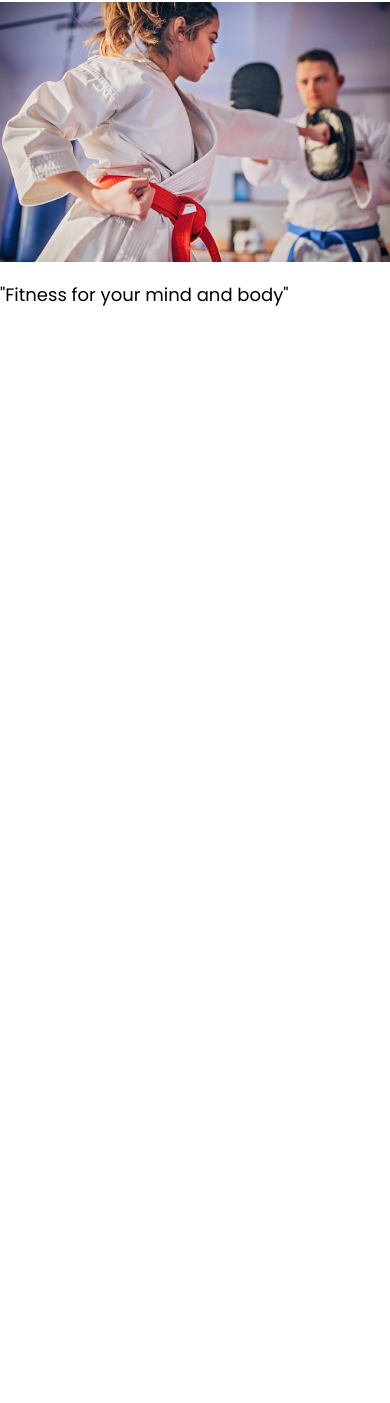
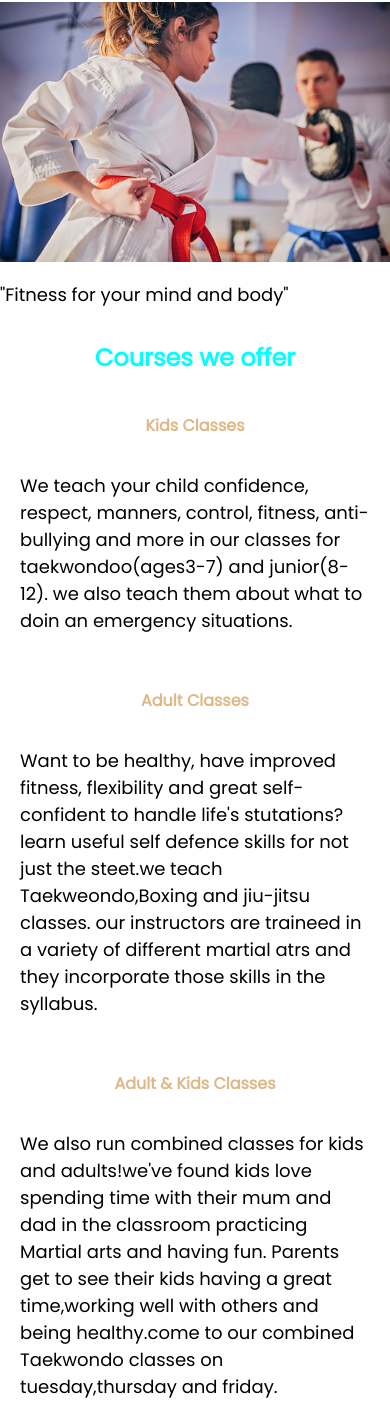
Before and after one commit to maish79/martial-arts-club, a plain HTML site: page index.html in a window 390 px wide. Shown: the part 1348-2751 px from the top of the page. Before the commit the page ends 1672 px from the top, so only its background shows below. Drawn offline with Linux system fonts and the light colour scheme.

Commit message:
Add section class courses, media queries and css style

```diff
--- a/assets/css/style.css
+++ b/assets/css/style.css
@@ -118,3 +118,38 @@ nav ul li a:hover{
         max-width:100%;
     }
 }
+
+/*main body*/
+.columns{
+    display: flex;
+    gap:2rem;
+    flex-direction: column;
+    margin: 20px;
+
+
+}
+.columns > * {
+    flex-basis: 100%;
+
+}
+.card_title{
+    font-size: medium;
+    text-align: center;
+    padding: 18px;
+
+   }
+h3{
+    color: burlywood;
+}
+ .cards h2{
+    text-align: center;
+    color: aqua;
+ }
+
+
+
+@media(min-width:1290px){
+    .columns{
+        flex-direction: row;
+    }
+}
--- a/index.html
+++ b/index.html
@@ -41,5 +41,24 @@
         </div>
     </div>
 
+    <section class="cards" id="about">
+        <h2>Courses we offer</h2>
+        <div class="columns">
+            <article class="card">
+                <h3 class="card_title">Kids Classes</h3>
+                <p>We teach your child confidence, respect, manners, control, fitness, anti-bullying and more in our classes for taekwondoo(ages3-7) and junior(8-12). we also teach them about what to doin an emergency situations.</p>
+            </article>
+            <article class="card ">
+                <h3 class="card_title">Adult Classes</h3>
+                <p>Want to be healthy, have improved fitness, flexibility and great self-confident to handle life's stutations?learn useful self defence skills for not just the steet.we teach Taekweondo,Boxing and jiu-jitsu classes. our instructors are traineed in a variety of different martial atrs and they incorporate those skills in the syllabus.</p>
+            </article>
+            <article class="card">
+                  <h3 class="card_title">Adult & Kids Classes</h3>
+                  <p>We also run combined classes for kids and adults!we've found kids love spending time with their mum and dad in the classroom practicing Martial arts and having fun. Parents get to see their kids having a great time,working well with others and being healthy.come to our combined Taekwondo classes on tuesday,thursday and friday.</p>
+            </article>
+        </div>
+
+    </section>
+
 </body>
 </html>
```
